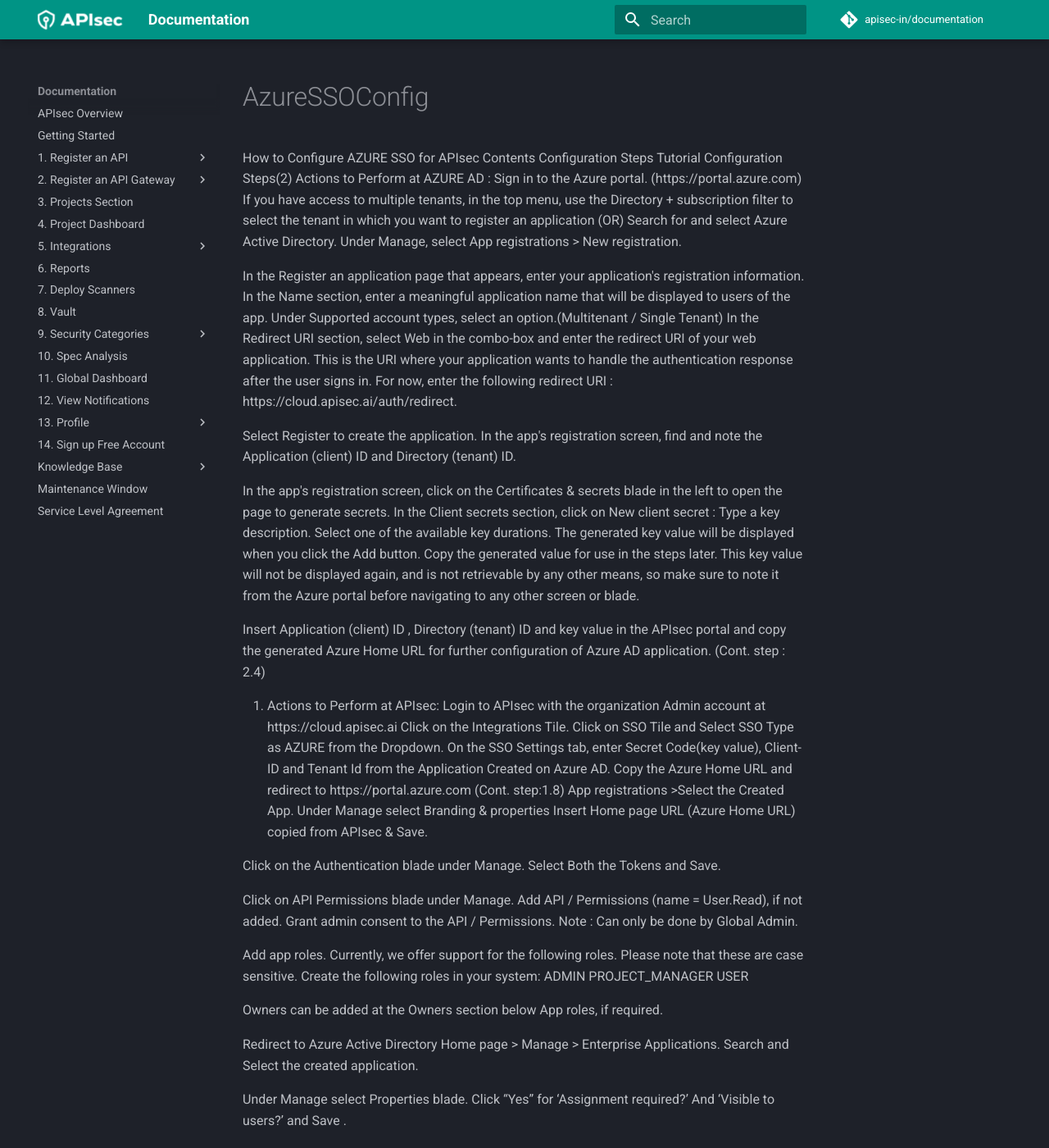
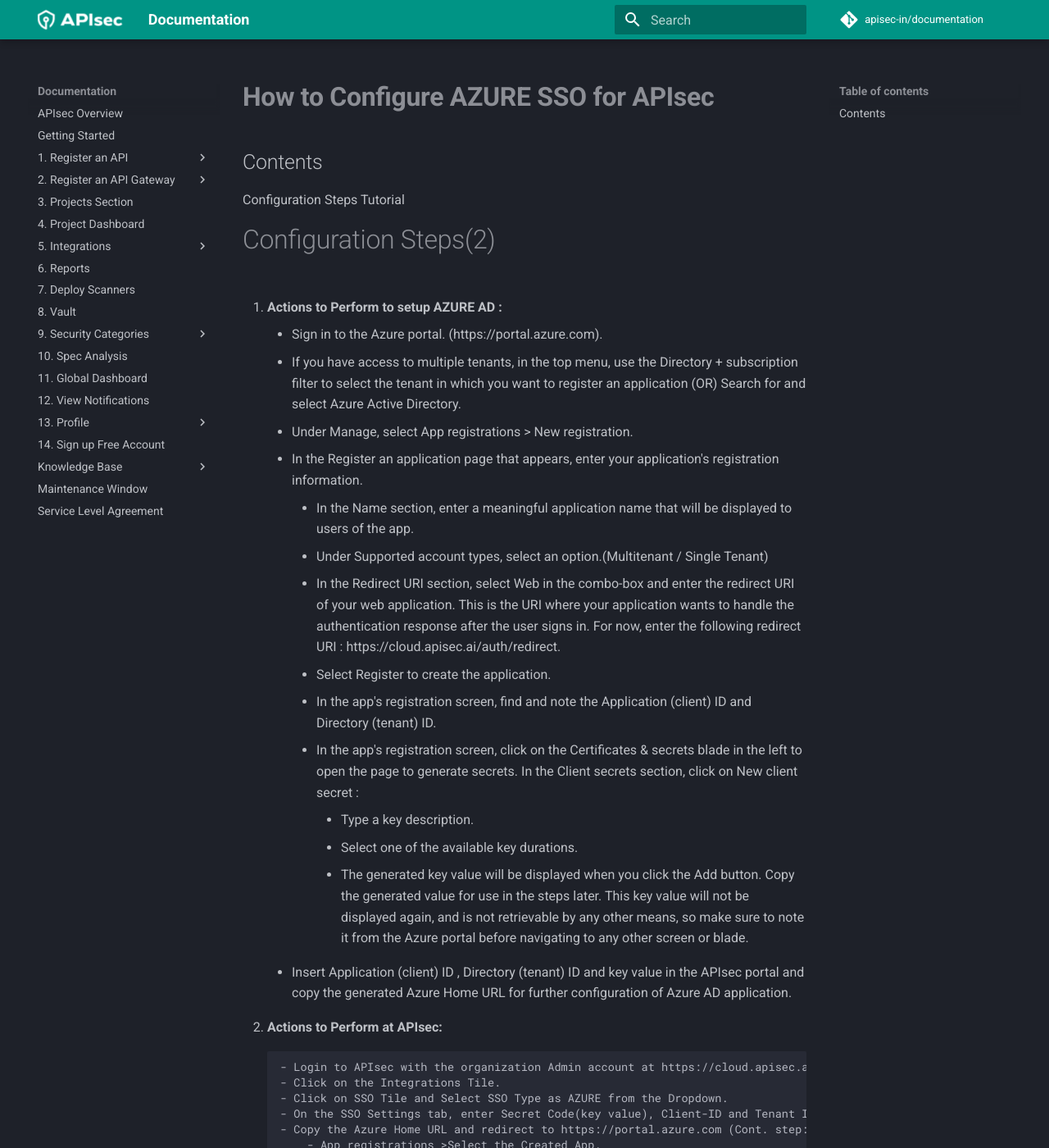
Before and after one commit to apisec-inc/documentation, an MkDocs documentation site: the page built from docs/AzureSSOConfig.md, in a window 1280 px wide and 1400 px high. Shown: the whole window at 82% size. Built offline with MkDocs 1.6.1 and Material for MkDocs 9.7.7, drawn with Linux system fonts in a browser that asks for light colours; comment, search, counter and statistics services are not loaded; some of the changed text lies outside the part shown.

Commit message:
Update AzureSSOConfig.md

```diff
--- a/docs/AzureSSOConfig.md
+++ b/docs/AzureSSOConfig.md
@@ -1,72 +1,74 @@
-How to Configure AZURE SSO for APIsec
-Contents
-Configuration Steps
-Tutorial
-Configuration Steps(2)
-Actions to Perform at AZURE AD :
-Sign in to the Azure portal. (https://portal.azure.com)
-If you have access to multiple tenants, in the top menu, use the Directory + subscription filter to select the tenant in which you want to register an application (OR) Search for and select Azure Active Directory.
-Under Manage, select App registrations > New registration.
+# **How to Configure AZURE SSO for APIsec**
 
-In the Register an application page that appears, enter your application's registration information.
-In the Name section, enter a meaningful application name that will be displayed to users of the app.
-Under Supported account types, select an option.(Multitenant / Single Tenant)
-In the Redirect URI section, select Web in the combo-box and enter the redirect URI of your web application. This is the URI where your application wants to handle the authentication response after the user signs in. For now, enter the following redirect URI : https://cloud.apisec.ai/auth/redirect.
-
-Select Register to create the application.
-In the app's registration screen, find and note the Application (client) ID and Directory (tenant) ID.
-
-In the app's registration screen, click on the Certificates & secrets blade in the left to open the page to generate secrets. In the Client secrets section, click on New client secret :
-Type a key description.
-Select one of the available key durations.
-The generated key value will be displayed when you click the Add button. Copy the generated value for use in the steps later. This key value will not be displayed again, and is not retrievable by any other means, so make sure to note it from the Azure portal before navigating to any other screen or blade.
-
-Insert Application (client) ID , Directory (tenant) ID and key value in the APIsec portal and copy the generated Azure Home URL for further configuration of Azure AD application. (Cont. step : 2.4)
+## Contents
+ Configuration Steps
+    Tutorial
 
 
-2. Actions to Perform at APIsec:
-Login to APIsec with the organization Admin account at https://cloud.apisec.ai
-Click on the Integrations Tile.
-Click on SSO Tile and Select SSO Type as AZURE from the Dropdown.
-On the SSO Settings tab, enter Secret Code(key value), Client-ID and Tenant Id  from the Application Created on Azure AD.
-Copy the Azure Home URL and redirect to https://portal.azure.com (Cont. step:1.8)
-App registrations >Select the Created App.
-Under Manage select Branding & properties
-Insert Home page URL (Azure Home URL) copied from APIsec & Save.
+# Configuration Steps(2)
 
-Click on the Authentication blade under Manage.
-Select Both the Tokens and Save.
-
-Click on API Permissions blade under Manage.
-Add API / Permissions (name = User.Read), if not added.
-Grant admin consent to the API / Permissions.
-Note : Can only be done by Global Admin.
-
- Add app roles. Currently, we offer support for the following roles. Please note that these are case sensitive. Create the following roles in your system:
-   ADMIN
-   PROJECT_MANAGER
-   USER
+1.  **Actions to Perform to setup  AZURE AD :**
+    - Sign in to the Azure portal. (https://portal.azure.com).
+    - If you have access to multiple tenants, in the top menu, use the Directory + subscription filter to select the tenant in which you want to register an application (OR) Search for and select Azure Active Directory.
+    - Under Manage, select App registrations > New registration.
 
 
+    - In the Register an application page that appears, enter your application's registration information.
+        - In the Name section, enter a meaningful application name that will be displayed to users of the app.
+        - Under Supported account types, select an option.(Multitenant / Single Tenant)
+        - In the Redirect URI section, select Web in the combo-box and enter the redirect URI of your web application. This is the URI where your application wants to handle the authentication response after the user signs in. For now, enter the following redirect URI : https://cloud.apisec.ai/auth/redirect.
+
+        - Select Register to create the application.
+        - In the app's registration screen, find and note the Application (client) ID and Directory (tenant) ID.
+
+        - In the app's registration screen, click on the Certificates & secrets blade in the left to open the page to generate secrets. In the Client secrets section, click on New client secret :
+            - Type a key description.
+            - Select one of the available key durations.
+            - The generated key value will be displayed when you click the Add button. Copy the generated value for use in the steps later. This key value will not be displayed again, and is not retrievable by any other means, so make sure to note it from the Azure portal before navigating to any other screen or blade.
+
+    - Insert Application (client) ID , Directory (tenant) ID and key value in the APIsec portal and copy the generated Azure Home URL for further configuration of Azure AD application.
 
 
+2.   **Actions to Perform at APIsec:**
 
-Owners can be added at the Owners section below App roles, if required.
+        - Login to APIsec with the organization Admin account at https://cloud.apisec.ai
+        - Click on the Integrations Tile.
+        - Click on SSO Tile and Select SSO Type as AZURE from the Dropdown.
+        - On the SSO Settings tab, enter Secret Code(key value), Client-ID and Tenant Id  from the Application Created on Azure AD.
+        - Copy the Azure Home URL and redirect to https://portal.azure.com (Cont. step:1.8)
+            - App registrations >Select the Created App.
+            - Under Manage select Branding & properties
+            - Insert Home page URL (Azure Home URL) copied from APIsec & Save.
 
-Redirect to Azure Active Directory Home page >  Manage > Enterprise Applications.
-Search and Select the created application.
+        - Click on the Authentication blade under Manage.
+        - Select Both the Tokens and Save.
 
-Under Manage select Properties blade.
-Click “Yes” for ‘Assignment required?’ And ‘Visible to users?’ and Save .
+        - Click on API Permissions blade under Manage.
+        - Add API / Permissions (name = User.Read), if not added.
+        - Grant admin consent to the API / Permissions.
+            - Note : Can only be done by Global Admin.
 
-Under Manage Select ‘Users and groups’ blade.
-Click on "Add Users/Groups" to assign them to the application, then select the desired role you wish to provide. If you do not add a role, then the user will not be able to login to APIsec.
+        - Add app roles. Currently, we offer support for the following roles. Please note that these are **case sensitive**. Create the following roles in your system:
+            - ADMIN
+            - PROJECT_MANAGER
+            - USER
 
 
+        - Owners can be added at the Owners section below App roles, if required.
+
+        - Redirect to Azure Active Directory Home page >  Manage > Enterprise Applications.
+        - Search and Select the created application.
+
+        - Under Manage select Properties blade.
+        - Click “Yes” for ‘Assignment required?’ And ‘Visible to users?’ and Save .
+
+        - Under Manage Select ‘Users and groups’ .
+        - Click on "Add Users/Groups" to assign them to the application, then select the desired role you wish to provide. If you do not add a role, then the user will not be able to login to APIsec.
 
 
-Go To https://myapplications.microsoft.com/
-Click on the created Application and you should be redirected to APIsec portal.
+        -  Go To https://myapplications.microsoft.com/
+        - Click on the created Application and you should be redirected to APIsec portal.
 
-Tutorial
-For a comprehensive visual guide on configuring Azure AD with APIsec, we have prepared a helpful Video tutorial. In this video, you'll learn step-by-step instructions on setting up the integration between Azure AD and APIsec
+**Tutorial**
+
+For a comprehensive visual guide on configuring Azure AD with APIsec, we have prepared a helpful Video tutorial. In this [video](https://drive.google.com/file/d/18VKwmlfshCMMsNJovpIgZ9AdnMDth5Lh/view?usp=drive_link), you'll learn step-by-step instructions on setting up the integration between Azure AD and APIsec
```
